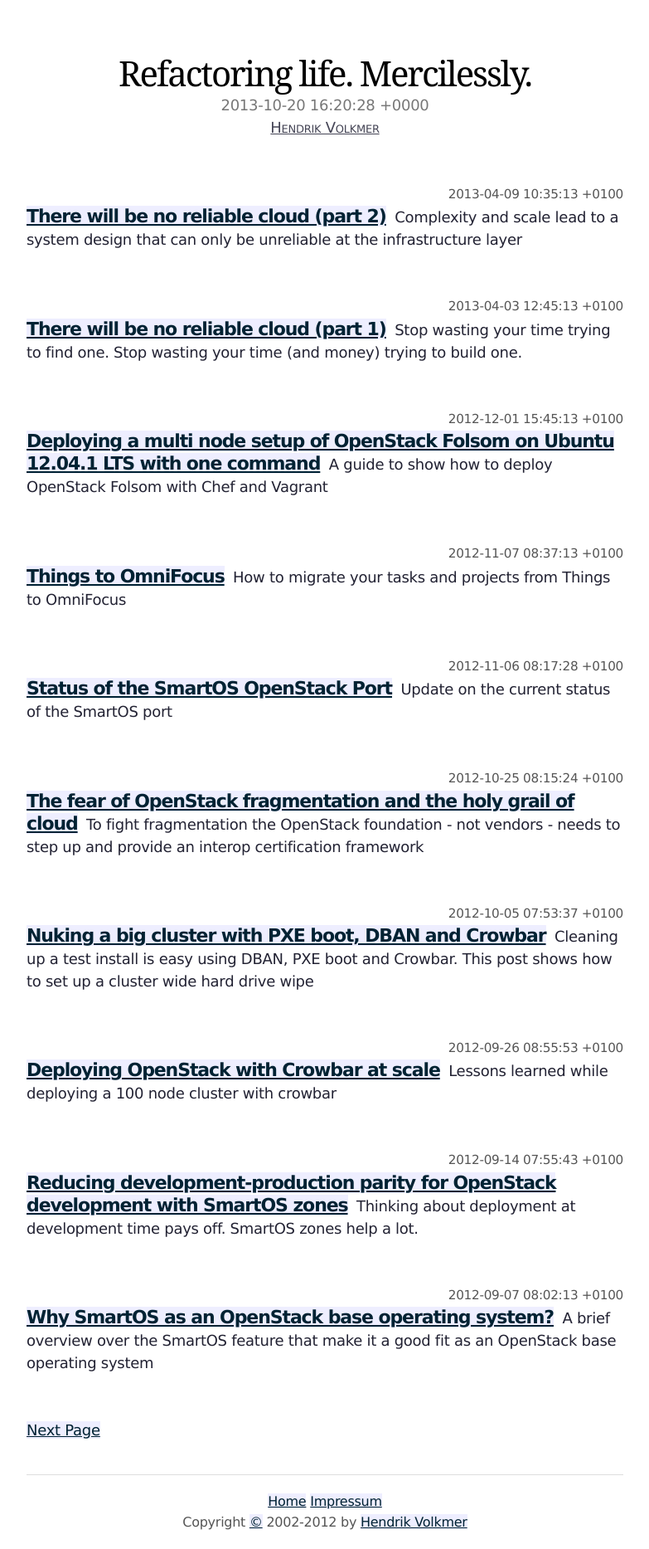
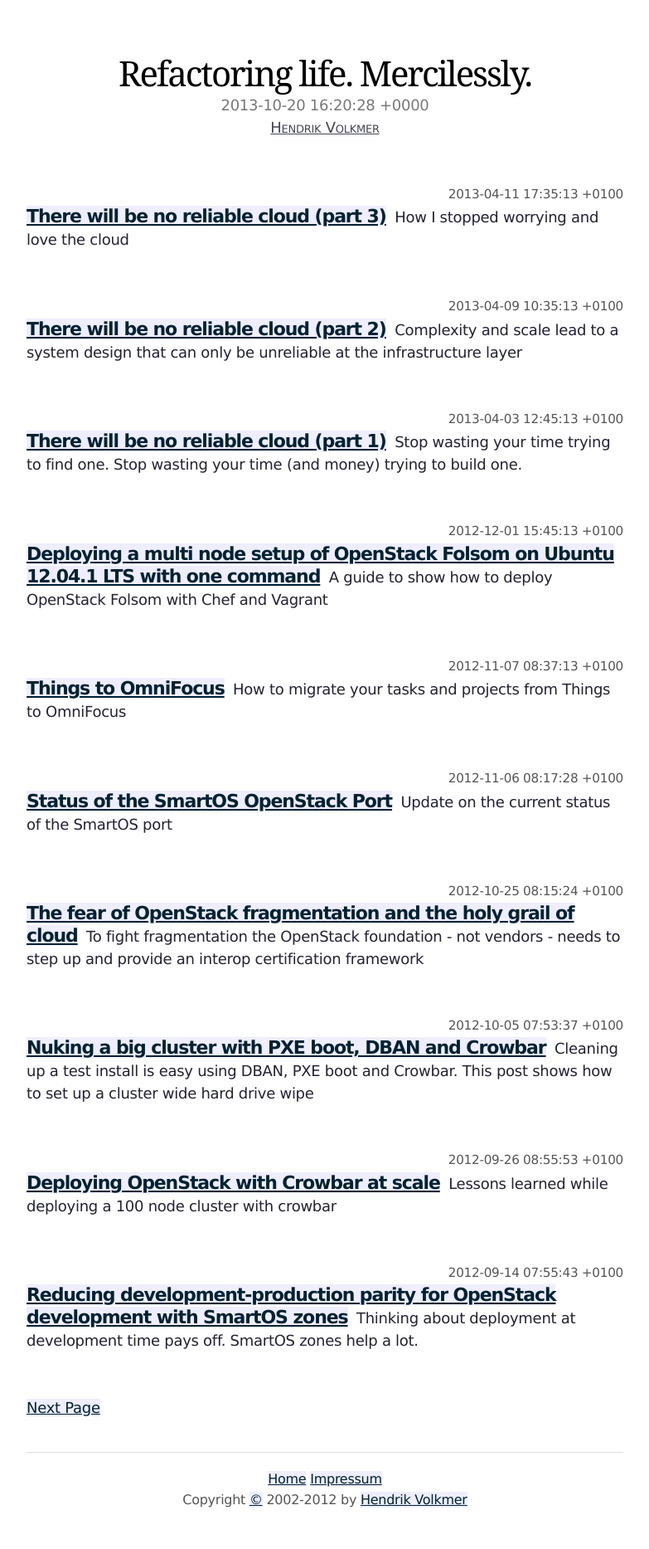
Before and after one commit to hvolkmer/website-blog-hv-de, a Jekyll site: the page built from index.html, in a window 1280 px wide. Shown: the whole page at 83% size, without its empty margins (248-1031 px from the left). Built offline with Jekyll 4.4.1, drawn with Linux system fonts in a browser that asks for light colours; Markdown is read by kramdown in place of the engine named in the settings; the list of posts is cut into pages by our own code; after the commit the page ends 1840 px from its top, so only the background shows below that; some of the changed lines change nothing that is shown.

Commit message:
non reliable cloud part 3

```diff
--- a/_posts/2013-04-09-there-will-be-no-reliable-cloud-part-2.md
+++ b/_posts/2013-04-09-there-will-be-no-reliable-cloud-part-2.md
@@ -6,7 +6,7 @@
 created_at: 2013-04-09 10:35:13 +0100
 ---
 
-In while the [first part](blog.hendrikvolkmer.de/2013/04/03/there-will-be-no-reliable-cloud-part-1/) was more basic information and technical, the second part will be about why I think it is impossible and not viable business wise to aim for high availability of the cloud in the infrastructure layer. Part 3 will then go into why this actually isn't that bad an we can still use this "crappy infrastructure" to build systems that are available to the end user.
+In while the [first part](http://blog.hendrikvolkmer.de/2013/04/03/there-will-be-no-reliable-cloud-part-1/) was more basic information and technical, the second part will be about why I think it is impossible and not viable business wise to aim for high availability of the cloud in the infrastructure layer. Part 3 will then go into why this actually isn't that bad an we can still use this "crappy infrastructure" to build systems that are available to the end user.
 
 I just want to make the following point:
 
@@ -54,7 +54,7 @@
 
 And this is not a linear dependency. As soon as you introduce a dependency like a central service of any kind (think network filesystem, SAN, the network itself) you add a dependency.
 
-So if you consider this and now think of a cloud system that uses say 1000 compute nodes which, for normal operation, cloud be rather independent. Then you add some crazy HA-failover logic to your cloud management software that is supposed to fail over VMs via live migration from any node to any node. Well, congratulations, you just *decreased* the reliability of your overall system and *increased* the risk and impact of failure (total system failure!) by orders of magnitude because you just tied all compute nodes to each other.
+So if you consider this and now think of a cloud system that uses say 1000 compute nodes which, for normal operation, could be rather independent. Then you add some crazy HA-failover logic to your cloud management software that is supposed to fail over VMs via live migration from any node to any node. Well, congratulations, you just *decreased* the reliability of your overall system and *increased* the risk and impact of failure (total system failure!) by orders of magnitude because you just tied all compute nodes to each other.
 
 An example that shows up again and again are failures of AWS EBS as a common source of AWS AZ failure, [like the one around christmas last year](http://www.forbes.com/sites/kellyclay/2012/06/30/aws-power-outage-questions-reliability-of-public-cloud/). The Elastic LB had a dependency on EBS. EBS fails. Now the whole region is down.
 
--- /dev/null
+++ b/_posts/2013-04-12-there-will-be-no-reliable-cloud-part-3.md
@@ -0,0 +1,71 @@
+---
+title: There will be no reliable cloud (part 3)
+description: How I stopped worrying and love the cloud
+layout: post
+category: OpenStack
+created_at: 2013-04-11 17:35:13 +0100
+---
+
+## How I stopped worrying and love the cloud
+
+If you have read [part 1](http://blog.hendrikvolkmer.de/2013/04/03/there-will-be-no-reliable-cloud-part-1/) and [part 2](http://blog.hendrikvolkmer.de/2013/04/09/there-will-be-no-reliable-cloud-part-2/) you may thing all hope is lost and this cloud cannot work at all. However, there is actually a way to create fault tolerant, resilient applications on top of clouds. Actually if the application is created in a distributed, fault tolerant and resilient fashion, it will have no problem at all to run on a cloud infrastructure.
+
+As mentioned in part 2: The main thing to get away from, when thinking about this, is the idea of "a server needs to be fault tolerant". Forget the server. It's about the end service. If your body is a few years old (which it is, if you can read this), I guess that not a single cell of your body is the same as when you where born. Yet, you are still alive. That's the kind of thinking that has to be applied to a service in a cloud setting.
+
+## Green field cloud native apps
+
+This behaviour is actually not that hard to achieve and there is a lot of documentation about this. There's a [AWS Whitepaper](http://d36cz9buwru1tt.cloudfront.net/AWS_Building_Fault_Tolerant_Applications.pdf) which is AWS specific but most of the ideas apply to any cloud setup. Also Netflix share a lot of their ideas and implementations of their architecture [on Sildeshare](http://www.slideshare.net/netflix) and [on github](https://github.com/Netflix/), one very recent and very good talk is this [Netflix Architecture](http://www.infoq.com/presentations/Netflix-Architecture) talk.
+
+The main idea is actually pretty simple:
+
+- Identify and tear apart statless and stateful parts of the application
+- make the stateful parts redundant using real, distributed data stores (as mentioned in [part 1](http://blog.hendrikvolkmer.de/2013/04/03/there-will-be-no-reliable-cloud-part-1/): Riak, Cassandra, Mysql Galera, etc.)
+- Make sure that the data store parts are distributed across failure domains (e.g. Availability Zones, Regions, etc.)
+- Make sure that the dependencies of your system are known to you and designed in a way that reduce the likelihood and impact of failure
+- Using a [Micro-Services](http://www.infoq.com/presentations/Micro-Services) approach will help you to get these dependencies to be explicit and it let's you scale the individual parts independently as needed. You can also make the best fault behaviour decisions on a very fine granular level, so that a degraded operation and partial failure is not a big problem
+
+>> Netflix for example uses Cassandra as their data store. That does not mean that they have one huge Cassandra cluster spanning 100s of nodes. They have 100s of Cassandra clusters with a few (about 5-50) nodes that are completely independent and each service has their own cluster (which is distributed over AZ or regions as needed)
+
+One interesting part about the distributed data store part is that failure or hand-over of data or requests is a totally normal part of the day to day operation of the system. So adding a new node will lead to rebalancing, as would a failure of a node. A system that does these things all the time will work better than some kind of hot-standby system that will "fail-over" when something fails which maybe happen only once in a while.
+
+While this kind of application design puts some kind of burden on the developer to deal with all these failure conditions that have been abstracted way (or to put to more realistic: ignored) through "highly available backends", the running application is the best place to decide what to do from a business logic point of view, if some kind of failure occurs. For example, if your real time web chat system does not work at the moment, you could just sent the message in an asynchronous fashion via the non-real time part of the system (IIRC Facebook does it that way). You can hardly put this kind of logic into your HA-failover scripts.
+
+Another great talk by Michael Nygard about [Stability Anti-Patterns](http://www.infoq.com/presentations/Stability-Anti-patterns-Michael-Nygard) shows that design for failure is inevitable for the kind of environment were deploying applications in today. And this isn't even cloud specific!
+
+Even though complexity is not mentioned explicitly, the "reduce integration points"-message is exactly that: Reduce complexity!
+
+>> The video also contains a fun anecdote about TCP (and how firewalls violate it). Now keep that example in mind regarding the cloud analogy of TCP vs. UDP and think about how this situation would have been different if UDP had been used and the retransmit etc. logic would have been at the application layer…
+
+If you want to make your application more reliable it is actually a good idea to poke it all the time and try to make it fail. This is basically what Netflix does with their chaos monkey approach. The idea behind this is [Antifragility](http://en.wikipedia.org/wiki/Antifragile:_Things_That_Gain_from_Disorder). Through the interaction of your software system with the developers and the feedback you get from failures, you can basically turn the complex system that consists only of the software application into a [complex adaptive system](http://en.wikipedia.org/wiki/Complex_adaptive_system) (consisting of the running(!) software and the interactions of the users and operators), that can respond to change and become more resilient.
+
+## Other benefits of apps in the cloud that help with reliability
+
+.. and don't need any special reliable backend. Using a cloud setup you can basically test and deploy in ways that are not - easily - possible in a traditional world (like [Blue/Green Deployment](http://martinfowler.com/bliki/BlueGreenDeployment.html)), spinning up 100s or 1000s of instances to do load and failure testing. And you can do that with up to 100% of the same environment (architecturewise, operating system, number of services etc.) as production.
+
+## But I have a legacy system and want to put it into the cloud
+
+The main thing to remember is not to confuse "cloud instance" with "server". So if you need to roll your classic HA-DB Setup in the cloud, do not put it in one Avaibility zone on two instances. Use to zones that are guaranteed to be independent.
+
+There is actually a good overview - although very old school in nature (Who would have thought - it's from Oracle!) - [Mysql Reference Architectures](http://www.infoq.com/news/2013/03/MySQL-Reference-Architectures) if you choose the failure domains as communicated by the cloud provider there should not be a big problem really.
+
+If your cloud provider (or internal cloud) cannot do that, you can still plan to reduce your MTTR. This is a very good idea anyway! I'm always surprised how little thought seems to be put into reducing MTTR. "We have a HA system, so we're good". No! Think about what happens after failure and about the impact! You cannot predict the probabilities but you can predict impact of failures pretty well!
+
+Of course you can [split up workloads in different cloud environments](http://gigaom.com/2013/01/14/resiliency-and-reliability-the-devil-is-in-the-detail/) - latency might become a problem. So YMMV.
+
+Another problem with non cloud-native apps that run on more than one server at some point most of them use something like NFS as a shared file-based datastore. Of course you can run NFS on some cloud instance, but then NFS itself is not really distributed and prone to catastrophic failure. Also, the filesystem abstraction is really broken over the network. You might get away with it, if you know and control the network itself. In a large scale cloud network... Not the best idea (failure semantics for file systems are really very different than network protocols...).
+
+So if you want to run this kind of applications in the cloud, you have to think about the tradeoffs: Maybe you don't really need a shared-filesystem backend. Maybe you can easily change the application to use HTTP-based Object-Storage. Or you could run some distributed NFS-like replacement such as GlusterFS or xtreemfs on top of cloud infrastructure (again: use more then one zone). As always: it depends.
+
+## Further reading:
+
+- [Good overview of a modern web app approach](http://www.12factor.net/)
+- [Lot's of good talks](http://infoq.com) - Look around a bit, almost every relevant topic is covered
+- [Technical talks by Netflix](http://www.slideshare.net/netflix)
+- [Complex vs. Simple Storage systems](http://radar.oreilly.com/2012/04/complexity-vs-simplicity.html)
+- Antifragility (Read and understand it)
+- [Agile Theory](http://www.infoq.com/presentations/Agile-Theory) - Although the title is "agile", it's really about complexity
+
+
+## Closing thoughts
+
+This is certainly not all I have to say about this topic (expect more posts ...), but instead of collecting more and more links and ideas, I wanted to get this out there to fuel the discussion about these ideas. I think "the cloud" as in "compute infrastructure" is mostly still misunderstood. It seems to be something we have had for a long time. It's "just VMs in the internet behind an API" or "Virtualization 2.0". It's not. It's so much more! It's different. If you think differently about some things...
```
